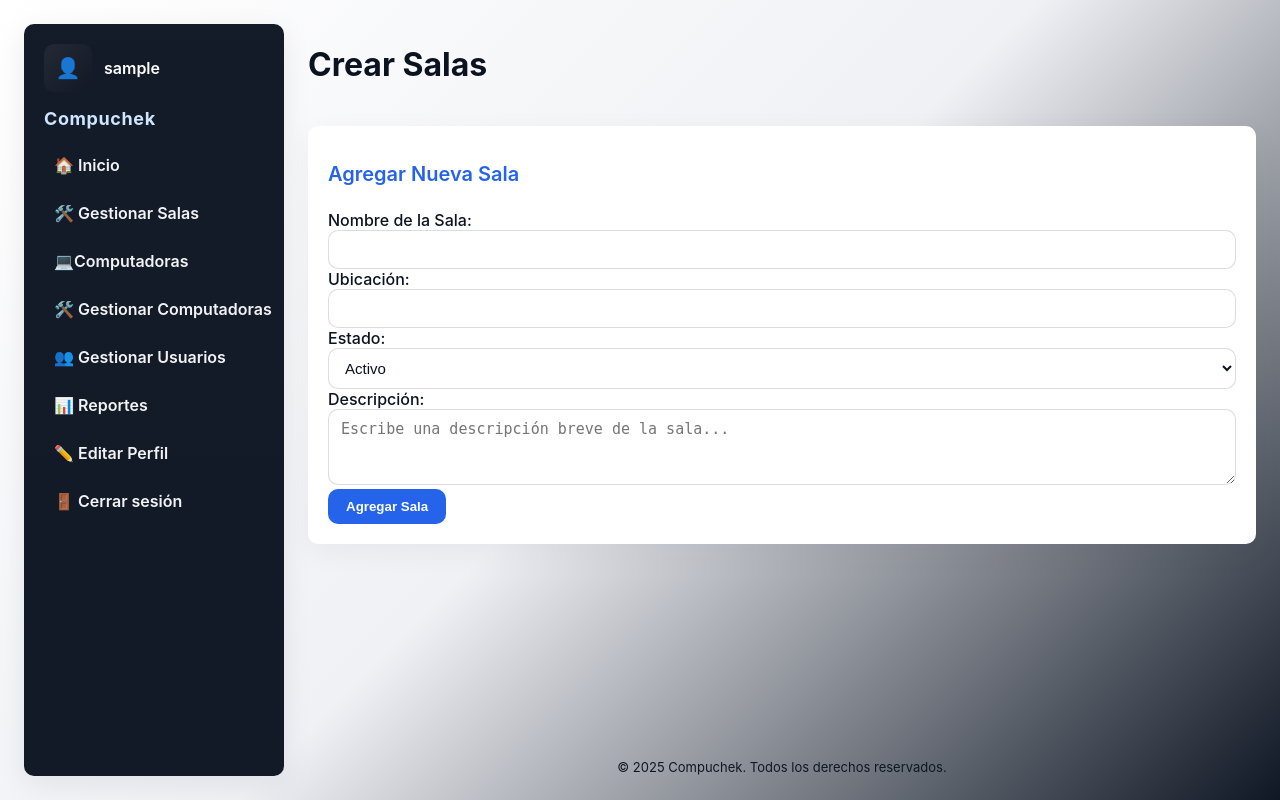
After one commit to Omarxp69/Compu-Check-Proyect, a Flask app: template templates/salas.html in a window 1280 px wide. The commit adds this page. Run offline with Flask 3, Linux system fonts and the light colour scheme; the template is opened without the code that fills it: most values are stand-ins (such as "Sample title", 1, 10 or a date in 2020).

Commit message:
Incorporacion de salas.html y cambios en otras areas

```diff
--- a/app.py
+++ b/app.py
@@ -18,6 +18,7 @@ app.secret_key = os.environ.get("SECRET_KEY")
 UPLOAD_FOLDER = 'static/uploads'
 ALLOWED_EXTENSIONS = {'png', 'jpg', 'jpeg'}
 app.config['UPLOAD_FOLDER'] = UPLOAD_FOLDER
+
 def allowed_file(filename):
     return '.' in filename and filename.rsplit('.', 1)[1].lower() in ALLOWED_EXTENSIONS
 
@@ -161,10 +162,10 @@ def dashboard():
 
 @app.route('/update_profile', methods=['POST'])
 @role_required('admin', 'moderador', 'user')
-def update_profile():
 
 
 
+def update_profile():
     user_id = session.get("user_id")
     if not user_id:
         flash("⚠️ Debes iniciar sesión.")
@@ -295,6 +296,16 @@ def perfil():
 
     return render_template('profile.html',user_name=user_name,user_profile_pic=user_profile_pic)
 
+# aqui se crearan salas, eliminiran salas , mostraran salas
+@app.route('/Salas', methods=['GET', 'POST'])
+@role_required('admin')
+def salas():
+    user = get_current_user()
+    user_name=user['name'].capitalize()
+    user_role=user['role']
+    user_profile_pic=user['foto_perfil']
+    return render_template('salas.html',user_name=user_name,user_role=user_role,user_profile_pic=user_profile_pic)
+
 
 
 
--- a/static/css/index_style.css
+++ b/static/css/index_style.css
@@ -203,3 +203,66 @@ footer {
     display:none; /* si está colapsada en mobile la ocultamos del todo */
   }
 }
+/* ========================
+   Formulario integrado al dashboard
+======================== */
+.form-section {
+  background: linear-gradient(180deg, rgba(255,255,255,0.02), rgba(255,255,255,0.05)), var(--card-bg);
+  padding: 20px;
+  border-radius: var(--radius);
+  box-shadow: 0 8px 30px rgba(16,24,40,0.05);
+  display: flex;
+  flex-direction: column;
+  gap: 12px;
+}
+
+.form-section h2 {
+  font-size: 20px;
+  font-weight: 600;
+  color: var(--accent);
+  margin-bottom: 12px;
+}
+
+.form-section label {
+  font-weight: 500;
+  color: var(--text);
+  margin-bottom: 4px;
+}
+
+.form-section input,
+.form-section select,
+.form-section textarea {
+  width: 100%;
+  padding: 10px 12px;
+  border-radius: var(--radius);
+  border: 1px solid rgba(16,24,40,0.15);
+  background: rgba(255,255,255,0.05);
+  color: var(--text);
+  font-size: 15px;
+  transition: border var(--transition), background var(--transition), box-shadow var(--transition);
+}
+
+.form-section input:focus,
+.form-section select:focus {
+  outline: none;
+  border-color: var(--accent);
+  background: rgba(255,255,255,0.1);
+  box-shadow: 0 0 0 3px rgba(37,99,235,0.15);
+}
+
+.form-section button {
+  align-self: flex-start;
+  padding: 10px 18px;
+  border-radius: var(--radius);
+  border: none;
+  background: var(--accent);
+  color: #fff;
+  font-weight: 600;
+  cursor: pointer;
+  transition: background var(--transition), transform var(--transition);
+}
+
+.form-section button:hover {
+  background: #1d4ed8;
+  transform: translateY(-1px);
+}
--- /dev/null
+++ b/templates/salas.html
@@ -0,0 +1,74 @@
+<!DOCTYPE html>
+<html lang="es">
+<head>
+  <link rel="stylesheet" href="../static/css/index_style.css">
+  <meta charset="UTF-8">
+  <meta name="viewport" content="width=device-width, initial-scale=1.0">
+  <title>Compuchek - Salas</title>
+
+
+
+</head>
+<body>
+  <div class="dashboard-container">
+    <!-- Sidebar -->
+    <aside class="sidebar">
+      <div class="profile">
+        {% if user_profile_pic %}
+          <img src="{{ url_for('static', filename=user_profile_pic) }}" alt="Foto de perfil" class="profile-img">
+        {% else %}
+          <div class="profile-img">👤</div>
+        {% endif %}
+        <span>{{ user_name }}</span>
+      </div>
+
+      <h2>Compuchek</h2>
+      <ul>
+
+
+        <li><a href="/">🏠 Inicio</a></li>
+        <li><a href="/Gestionar_Salas">🛠️ Gestionar Salas</a></li>
+        <li><a href="/Computadoras">💻Computadoras</a></li>
+        <li><a href="/Gestionar_Computadoras">🛠️ Gestionar Computadoras</a></li>
+        <li><a href="/Gestionar_Usuarios">👥 Gestionar Usuarios</a></li>
+        <li><a href="/reports">📊 Reportes</a></li>
+        <li><a href="/profile">✏️ Editar Perfil</a></li>
+        <li><a href="/logout">🚪 Cerrar sesión</a></li>
+
+      </ul>
+    </aside>
+
+    <!-- Main -->
+    <main class="dashboard-main">
+      <header>
+        <h1>Crear Salas</h1>
+      </header>
+      <section class="form-section">
+        <h2>Agregar Nueva Sala</h2>
+        <form action="{{ url_for('salas') }}" method="POST">
+          <label for="nombre_salon">Nombre de la Sala:</label>
+          <input type="text" id="nombre_salon" name="nombre_salon" required>
+
+          <label for="ubicacion">Ubicación:</label>
+          <input type="text" id="ubicacion" name="ubicacion" required>
+
+          <label for="estado">Estado:</label>
+          <select id="estado" name="estado">
+            <option value="activo" selected>Activo</option>
+            <option value="mantenimiento">Mantenimiento</option>
+            <option value="fuera de servicio">Fuera de Servicio</option>
+          </select>
+          <label for="descripcion">Descripción:</label>
+          <textarea id="descripcion" name="descripcion" rows="3" placeholder="Escribe una descripción breve de la sala..."></textarea>
+          <button type="submit">Agregar Sala</button>
+        </form>
+      </section>
+
+
+      <footer>
+        &copy; 2025 Compuchek. Todos los derechos reservados.
+      </footer>
+    </main>
+  </div>
+</body>
+</html>
```
Also changed, not shown: templates/404.html (+5 -5 lines), templates/dashboard.html (+7 -2 lines), static/uploads/user_4.jpg (added).
